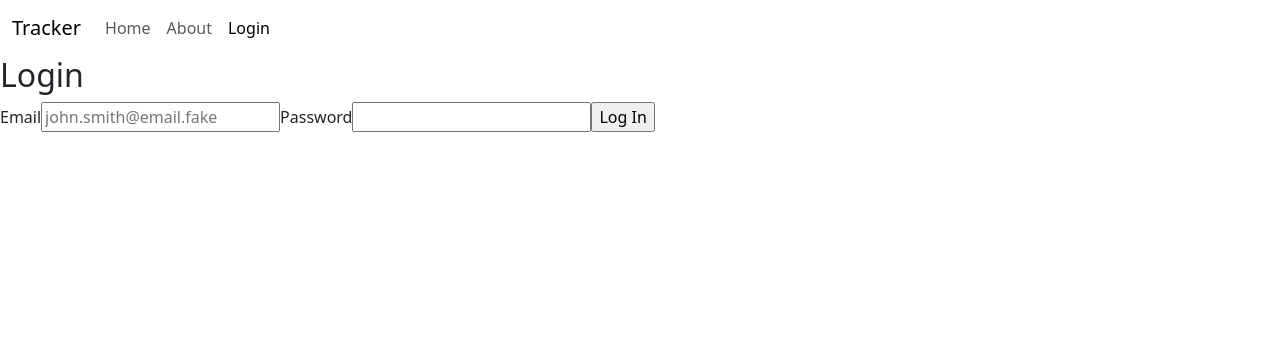
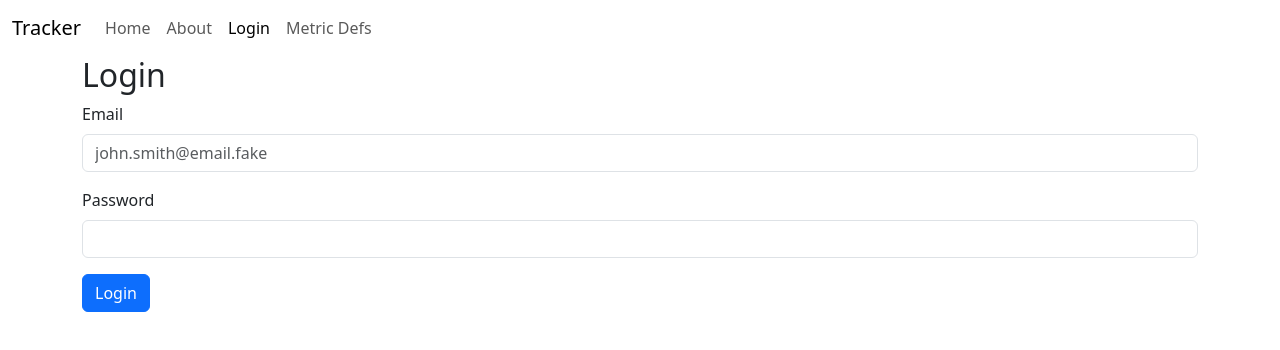
Before and after one commit to jroggeman/tracker-frontend, a Vue app: page /login in a window 1280 px wide. Shown: the top 350 px of the page. Built offline with nearby package versions, Linux system fonts and the light colour scheme.

Commit message:
Get some vue binding working

```diff
--- a/src/App.vue
+++ b/src/App.vue
@@ -15,5 +15,3 @@ import Navbar from './components/Navbar.vue'
     <RouterView />
   </main>
 </template>
-
-<style scoped></style>
--- a/src/components/Login.vue
+++ b/src/components/Login.vue
@@ -1,12 +1,20 @@
 <template>
-    <h2>Login</h2>
-    <form>
-        <label for="email">Email</label>
-        <input type="text" name="email" placeholder="john.smith@email.fake">
+    <div class="container">
+      <h2>Login</h2>
+      <form>
+        <div class="mb-3">
+          <label for="email" class="form-label">Email</label>
+          <input type="text" class="form-control" name="email" placeholder="john.smith@email.fake">
+        </div>
 
-        <label for="password">Password</label>
-        <input type="password" name="password" />
+        <div class="mb-3">
+          <label for="password" class="form-label">Password</label>
+          <input type="password" class="form-control" name="password" />
+        </div>
 
-        <input type="submit" value="Log In" />
-    </form>
+        <div class="mb-3">
+          <button type="submit" class="btn btn-primary">Login</button>
+        </div>
+      </form>
+    </div>
 </template>
--- a/src/components/Navbar.vue
+++ b/src/components/Navbar.vue
@@ -18,6 +18,9 @@
           <li class="nav-item">
             <RouterLink class="nav-link" active-class="active" to="/login">Login</RouterLink>
           </li>
+          <li class="nav-item">
+            <RouterLink class="nav-link" active-class="active" to="/metricDefinitions">Metric Defs</RouterLink>
+          </li>
         </ul>
       </div>
     </div>
--- a/src/router/index.js
+++ b/src/router/index.js
@@ -21,6 +21,11 @@ const router = createRouter({
       path: '/login',
       name: 'login',
       component: () => import('../views/LoginView.vue'),
+    },
+    {
+      path: '/metricDefinitions',
+      name: 'metricDefinitions',
+      component: () => import('../views/MetricDefinitionsView.vue'),
     }
   ],
 })
--- /dev/null
+++ b/src/views/MetricDefinitionsView.vue
@@ -0,0 +1,34 @@
+<script setup>
+import { ref } from 'vue'
+
+const data = ref([
+  {
+    name: "Blood Pressure",
+    properties: [
+      {
+        name: "Diastolic"
+      },
+      {
+        name: "Systolic"
+      },
+    ],
+  },
+  {
+    name: "Workouts",
+    properties: [
+      {
+        name: "type"
+      }
+    ],
+  },
+])
+</script>
+<template>
+  <div class="container">
+    <ul class="list-group">
+      <li class="list-group-item" v-for="metric in data">
+        {{ metric.name }}
+      </li>
+    </ul>
+  </div>
+</template>
```
